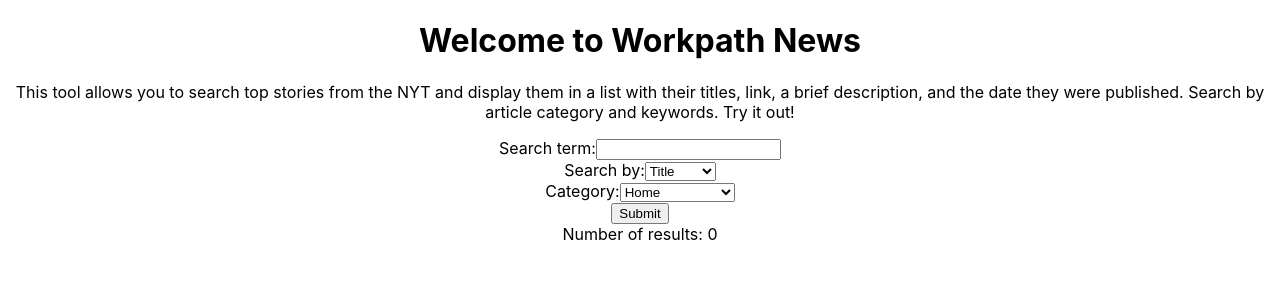
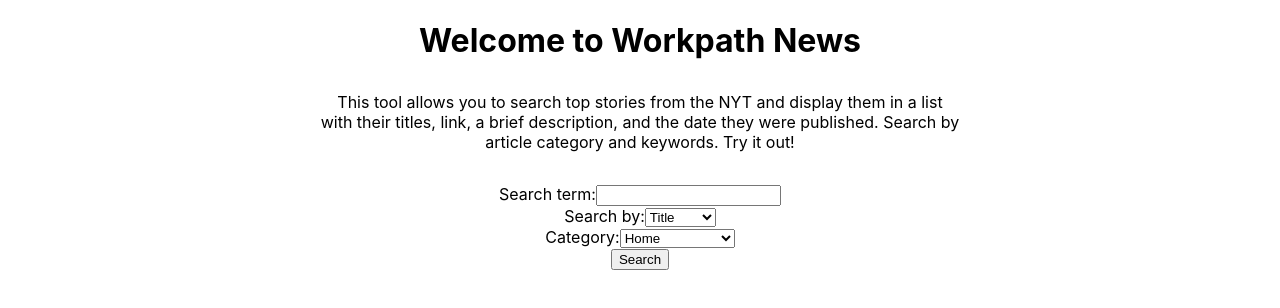
Before and after one commit to tstewart161/workpath-project, a React (Create React App) app in the folder workpath/: page / in a window 1280 px wide. Shown: the top 308 px of the page. Built offline with nearby package versions, Linux system fonts and the light colour scheme.

Commit message:
updated UI of results and title header

```diff
--- a/workpath/src/components/Results.js
+++ b/workpath/src/components/Results.js
@@ -1,7 +1,9 @@
 import React from 'react';
+import '../styling/Results.css';
 
 class Results extends React.Component {
 
+    //TODO: add error handling: no results from search,
     formatDate = (date) => {
         let new_date = new Date(date);
         let formatOptions = {
@@ -18,19 +20,21 @@
     }
 
     renderArticleList = () => {
-        let searched_articles = this.props.articles
+        let user_searched_articles = this.props.articles
 
         return (
             <ul>
-                {searched_articles.map((item, i) => (
+                {user_searched_articles.map((item, i) => (
                     <li key={i}>
-                        {item.title}
-                        <br/>
-                        {item.url}
-                        <br/>
-                        {item.abstract}
+                        <b>{item.title}</b>
                         <br/>
                         {this.formatDate(item.published_date)}
+                        <br/>
+                        <i><div className="articleAbstract">{item.abstract}</div></i>
+                        <br/>
+                        <div className="articleLink">{item.url}</div>
+                        <br/>
+                        <br/>
                     </li>
                 ))}
             </ul>
@@ -40,10 +44,14 @@
     render() {
         return (
             <div>
+                {this.props.article_count > 0 &&
+                    <div className="numberOfResults">
+                        <u><h4>Number of results: {this.props.article_count}</h4></u>
+                    </div>
+                }
                 <div>
-                    Number of results: {this.props.article_count}
+                    {this.renderArticleList()}
                 </div>
-                {this.renderArticleList()}
             </div>
         )
     }
--- a/workpath/src/components/UserInput.js
+++ b/workpath/src/components/UserInput.js
@@ -23,22 +23,21 @@
         let url = `https://api.nytimes.com/svc/topstories/v2/${news_category}.json?api-key=VAbwhpQE6koVHshxkEiy1fV2ZoiQDwny`
 
         axios.get(url).then((res) => {
-            let article_list = res.data.results
-            let searched_articles = this.getSearchedArticles(article_list)
+            let raw_article_list = res.data.results
+            let user_searched_articles = this.getSearchedArticles(raw_article_list)
 
             this.setState({
-                articles: searched_articles.slice(0, 10), // limit results to first 10 articles
-                article_count: searched_articles.length
+                articles: user_searched_articles.slice(0, 10), // limit results to first 10 articles
+                article_count: user_searched_articles.length
             })
         })
     }
 
-    getSearchedArticles = (article_list) => {
+    getSearchedArticles = (raw_article_list) => {
         let search_term = this.state.search_term.toLowerCase()
         let search_by = this.state.search_by
-        let articles = article_list
 
-        let searched_articles = articles.filter((item) => {
+        let searched_articles = raw_article_list.filter((item) => {
             return item[search_by].toLowerCase().includes(search_term)
         })
 
@@ -112,7 +111,7 @@
                                 </select>
                             </label>
                         </div>
-                        <input type="submit" value="Submit" />
+                        <input type="submit" value="Search" />
                     </form>
                 </div>
                 <div>
--- a/workpath/src/page/Main.js
+++ b/workpath/src/page/Main.js
@@ -1,5 +1,6 @@
 import React from 'react';
 import UserInput from '../components/UserInput';
+import '../styling/Main.css'
 
 class Main extends React.Component {
 
@@ -9,9 +10,10 @@
             <div>
                 <h1>Welcome to Workpath News</h1>
                 <div>
-                    <p>This tool allows you to search top stories from the NYT and display
-                    them in a list with their titles, link, a brief description, and the date
-                    they were published. Search by article category and keywords. Try it out!</p>
+                    <p className="descriptionParagraph">This tool allows you to search top
+                    stories from the NYT and display them in a list with their titles, link,
+                    a brief description, and the date they were published. Search by article
+                    category and keywords. Try it out!</p>
                 </div>
                 <div>
                     <UserInput />
--- /dev/null
+++ b/workpath/src/styling/Main.css
@@ -0,0 +1,3 @@
+.descriptionParagraph {
+    margin: 2rem 20rem 2rem 20rem;
+}
--- /dev/null
+++ b/workpath/src/styling/Results.css
@@ -0,0 +1,17 @@
+ul {
+    text-align: justify;
+}
+
+.numberOfResults {
+    margin-left: 2rem;
+    text-align: justify;
+}
+
+.articleAbstract {
+    margin-right: 30rem;
+    margin-bottom: -1rem;
+}
+
+.articleLink {
+    color: darkred;
+}
```
Also changed, not shown: workpath/src/styling/UserInput.css (added).
